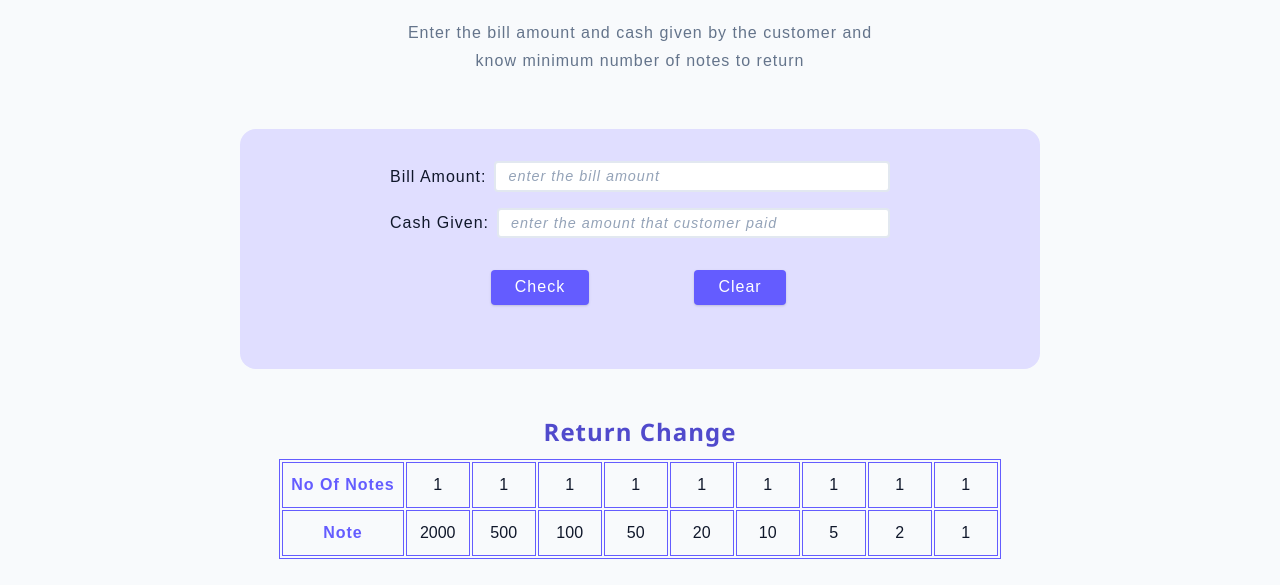
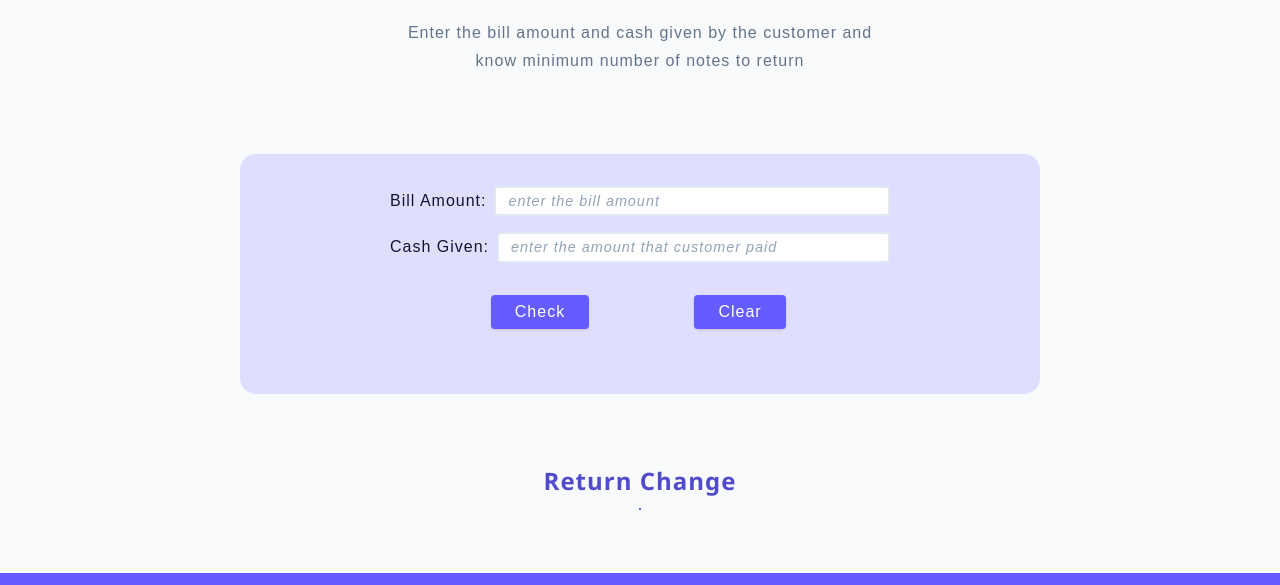
Before and after one commit to swastikpatro/neog-mark10-Cash_Register_Manager_App, a plain HTML site: page index.html in a window 1280 px wide. Shown: the part 67-652 px from the top of the page. Drawn offline with Linux system fonts and the light colour scheme.

Commit message:
fix: removed table rows and columns of table

```diff
--- a/index.html
+++ b/index.html
@@ -50,27 +50,27 @@
         />
       </div>
       <div class="btn-container">
-        <button class="btn">Check</button>
-        <button class="btn">Clear</button>
+        <button class="btn" data-btn="check">Check</button>
+        <button class="btn" data-btn="clear">Clear</button>
       </div>
     </form>
 
     <section class="output-section">
       <h3>return change</h3>
-      <table>
-        <tr>
+      <table class="table">
+        <!-- <tr class="numbers">
           <th>no of notes</th>
-          <td class="number-2000">1</td>
-          <td class="number-500">1</td>
-          <td class="number-100">1</td>
-          <td class="number-50">1</td>
-          <td class="number-20">1</td>
-          <td class="number-10">1</td>
-          <td class="number-5">1</td>
-          <td class="number-2">1</td>
-          <td class="number-1">1</td>
+          <td class="number-2000">-</td>
+          <td class="number-500">-</td>
+          <td class="number-100">-</td>
+          <td class="number-50">-</td>
+          <td class="number-20">-</td>
+          <td class="number-10">-</td>
+          <td class="number-5">-</td>
+          <td class="number-2">-</td>
+          <td class="number-1">-</td>
         </tr>
-        <tr>
+        <tr class="notes">
           <th>note</th>
           <td class="note-2000">2000</td>
           <td class="note-500">500</td>
@@ -81,7 +81,7 @@
           <td class="note-5">5</td>
           <td class="note-2">2</td>
           <td class="note-1">1</td>
-        </tr>
+        </tr> -->
       </table>
     </section>
 
```
